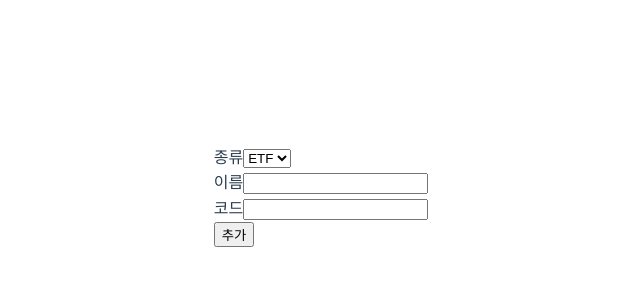
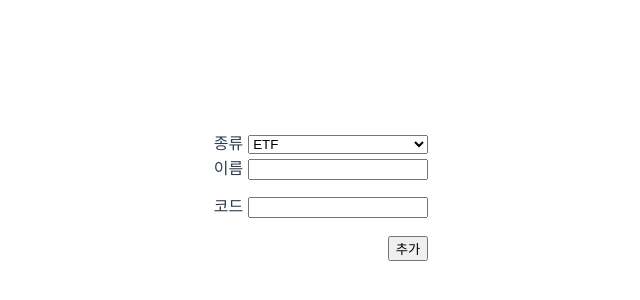
Before and after one commit to sungjine456/PrivateStockBook, a Vue app in the folder frontend/: page /stock in a window 1280 px wide. Shown: the part 204-504 px from the top of the page, without its empty margins (319-959 px from the left). Built offline with nearby package versions, Linux system fonts and the light colour scheme.

Commit message:
유효성검사 추가

```diff
--- a/frontend/src/views/StockAddView.vue
+++ b/frontend/src/views/StockAddView.vue
@@ -7,11 +7,38 @@ import { ref } from "vue";
 
 const stock = ref<Stock>({ name: "", code: "", stockKind: StockKind.ETF });
 
+const errors = ref<Map<string, string>>(new Map<string, string>());
+
+const validaters = () => {
+  const name = validater("name");
+  const code = validater("code");
+
+  return name && code;
+};
+
+const validater = (type: string) => {
+  let value = "";
+  let msg = "";
+
+  if (type === "name") {
+    value = stock.value.name;
+    msg = "이름이 없습니다.";
+  } else if (type === "code") {
+    value = stock.value.code;
+    msg = "코드가 없습니다.";
+  }
+
+  if (value === "") {
+    errors.value.set(type, msg);
+    return false;
+  } else {
+    errors.value.delete(type);
+    return true;
+  }
+};
+
 const addStock = () => {
-  if (stock.value.name === "" || stock.value.code === "") {
-    // TODO 저장되지 않는 이유 사용자에게 안내하기
-    return;
-  }
+  if (!validaters()) return;
 
   axios
     .post("/api/stock", stock.value)
@@ -38,12 +65,49 @@ const addStock = () => {
     </select>
   </div>
   <div>
-    <label>이름</label>
-    <input v-model="stock.name" />
+    <label for="name">이름</label>
+    <input id="name" v-model="stock.name" @keyup="validater('name')" />
+  </div>
+  <div class="error-box">
+    <span class="error" v-show="errors.has('name')">{{ errors.get("name") }}</span>
   </div>
   <div>
-    <label>코드</label>
-    <input v-model="stock.code" />
+    <label for="code">코드</label>
+    <input id="code" v-model="stock.code" @keyup="validater('code')" />
   </div>
-  <button @click="addStock">추가</button>
+  <div class="error-box">
+    <span class="error" v-show="errors.has('code')">{{ errors.get("code") }}</span>
+  </div>
+  <div>
+    <button @click="addStock">추가</button>
+  </div>
 </template>
+
+<style scoped>
+label {
+  margin-right: 5px;
+}
+
+button {
+  float: right;
+  margin-top: 5px;
+}
+
+input,
+select {
+  width: 180px;
+}
+
+.error-box {
+  text-align: end;
+  height: 10px;
+  font-size: 10px;
+  line-height: 1;
+  margin-top: 2px;
+}
+
+.error {
+  color: red;
+  margin-left: 5px;
+}
+</style>
```
